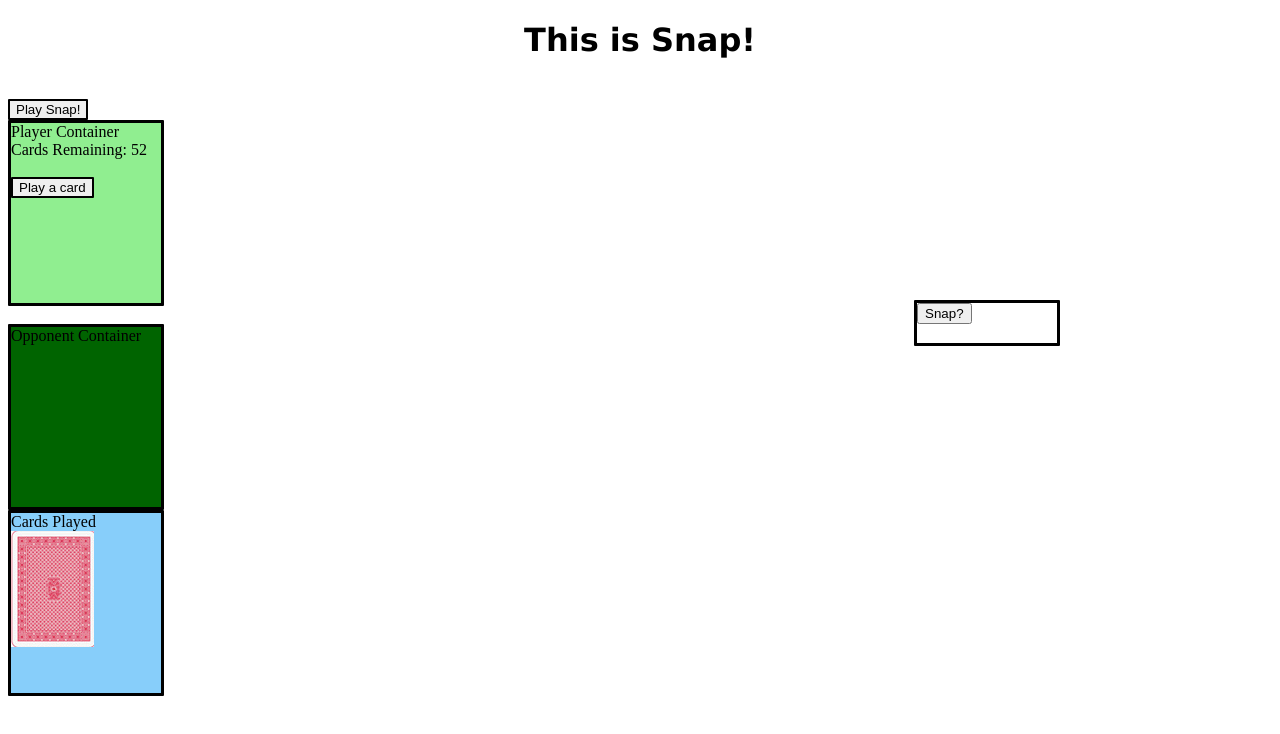
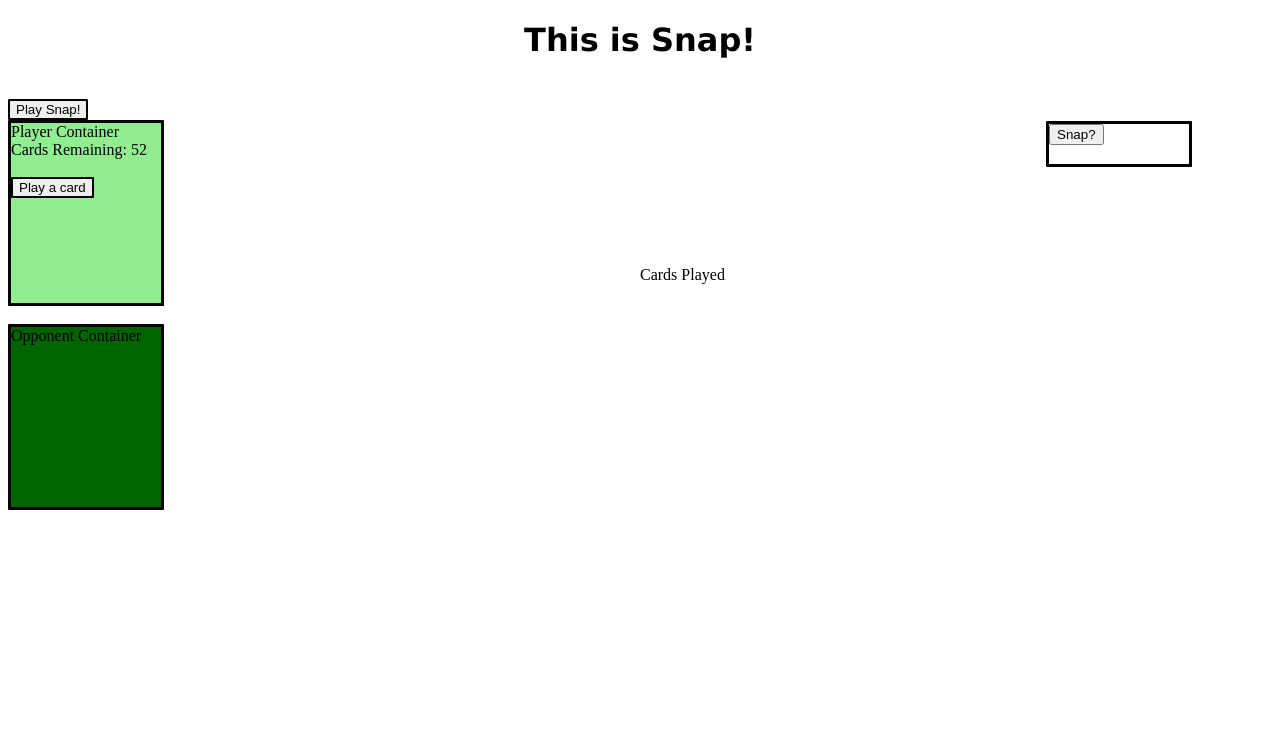
Before and after one commit to ben-ghirardani/Snap-, a React (Create React App) app: page / in a window 1280 px wide. Shown: the top 734 px of the page. Built offline with nearby package versions, Linux system fonts and the light colour scheme.

Commit message:
continue styling layout

```diff
--- a/public/main.css
+++ b/public/main.css
@@ -1,3 +1,7 @@
+.App {
+    position: relative
+}
+
 .player-container {
     border-radius: 1px;
     border-style: solid;
@@ -17,10 +21,9 @@
 }
 
 .cardsPlayed {
-    border-radius: 1px;
-    border-style: solid;
-    border-color: black;
-    background: lightskyblue;
+    position: absolute;
+    top: 50%;
+    left: 50%;
     height: 180px;
     width: 150px
 }
@@ -39,8 +42,8 @@
 
 .check-for-win {
     position: absolute;
-    right: 220px;
-    top: 300px;
+    right: 80px;
+    top: 100px;
     height: 40px;
     width: 140px;
     border-radius: 1px;
--- a/src/App.js
+++ b/src/App.js
@@ -7,6 +7,7 @@ import TurnMessage from './TurnMessage';
 import WinnerMessage from './WinnerMessage';
 
 // possible to put all of this into a file and import it from there?
+import Blank from './img/Blank.png';
 import CardBack from './img/CardBack.png';
 import AceOfClubs from './img/AceOfClubs.png';
 import AceOfDiamonds from './img/AceOfDiamonds.png';
@@ -82,7 +83,7 @@ class App extends Component {
         ],
         cardsPlayed: [],
         cardsPlayedLastCard: [
-          { suit: "", name: "", value: null, img: CardBack }
+          { suit: "", name: "", value: null, img: Blank }
         ],
         cardsPlayed2ndLastCard: [],
         turn: null,
@@ -212,17 +213,14 @@ class App extends Component {
       </button>
       <br></br>
       <PlayerPosition
-          className="playerPositionMain"
           playerDeck={this.state.playerDeck}
           playCard={this.playCard.bind(this)}
       />
       <br></br>
       <OpponentPosition
-          className="opponentPositionMain"
           opponentDeck={this.state.opponentDeck}
       />
       <CardsPlayed
-          className="cardsPlayedMain"
           cardsPlayed={this.state.cardsPlayed}
           cardsPlayedLastCard={this.state.cardsPlayedLastCard}
           cardsPlayed2ndLastCard={this.state.cardsPlayed2ndLastCard}
```
Also changed, not shown: src/img/Blank.png (added).
